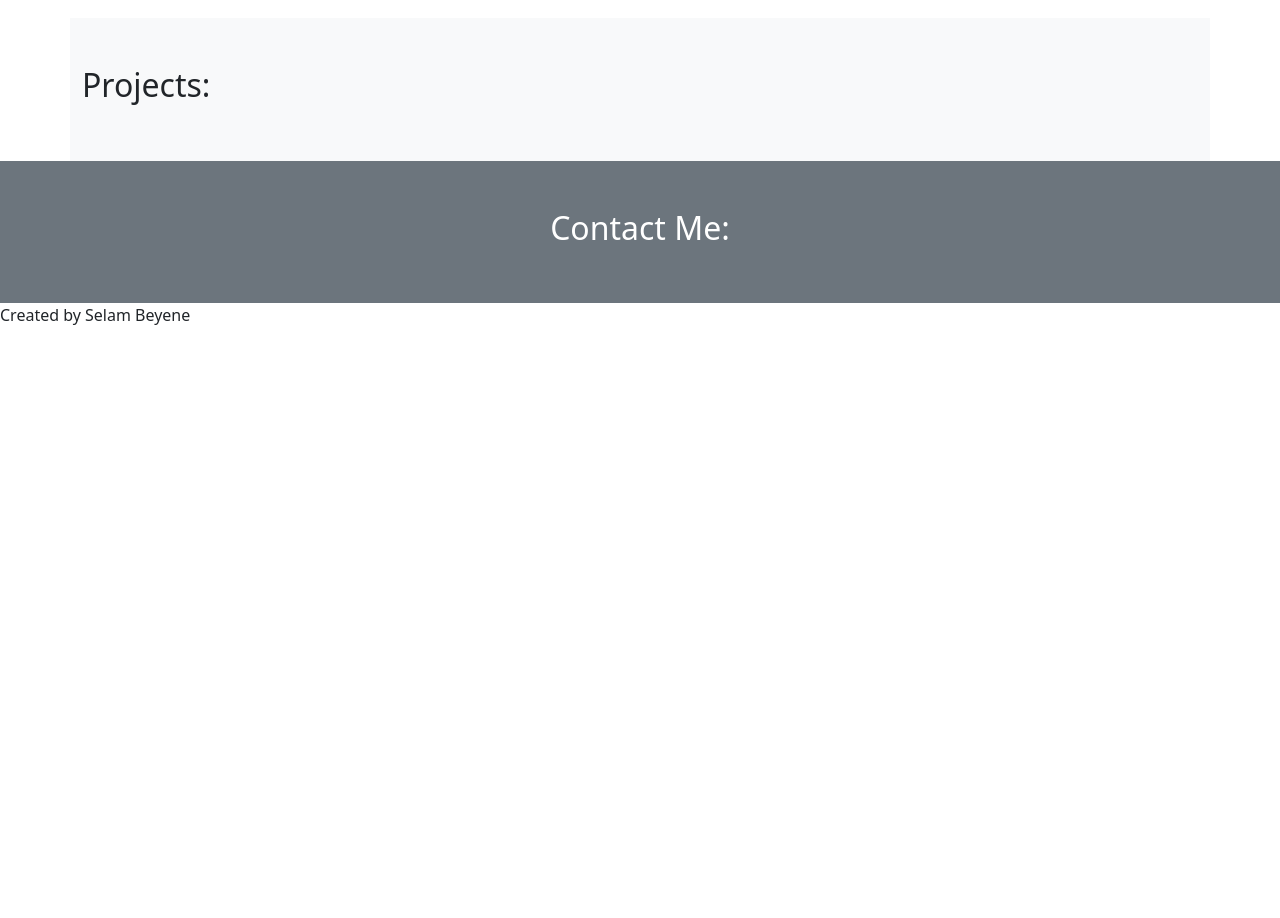
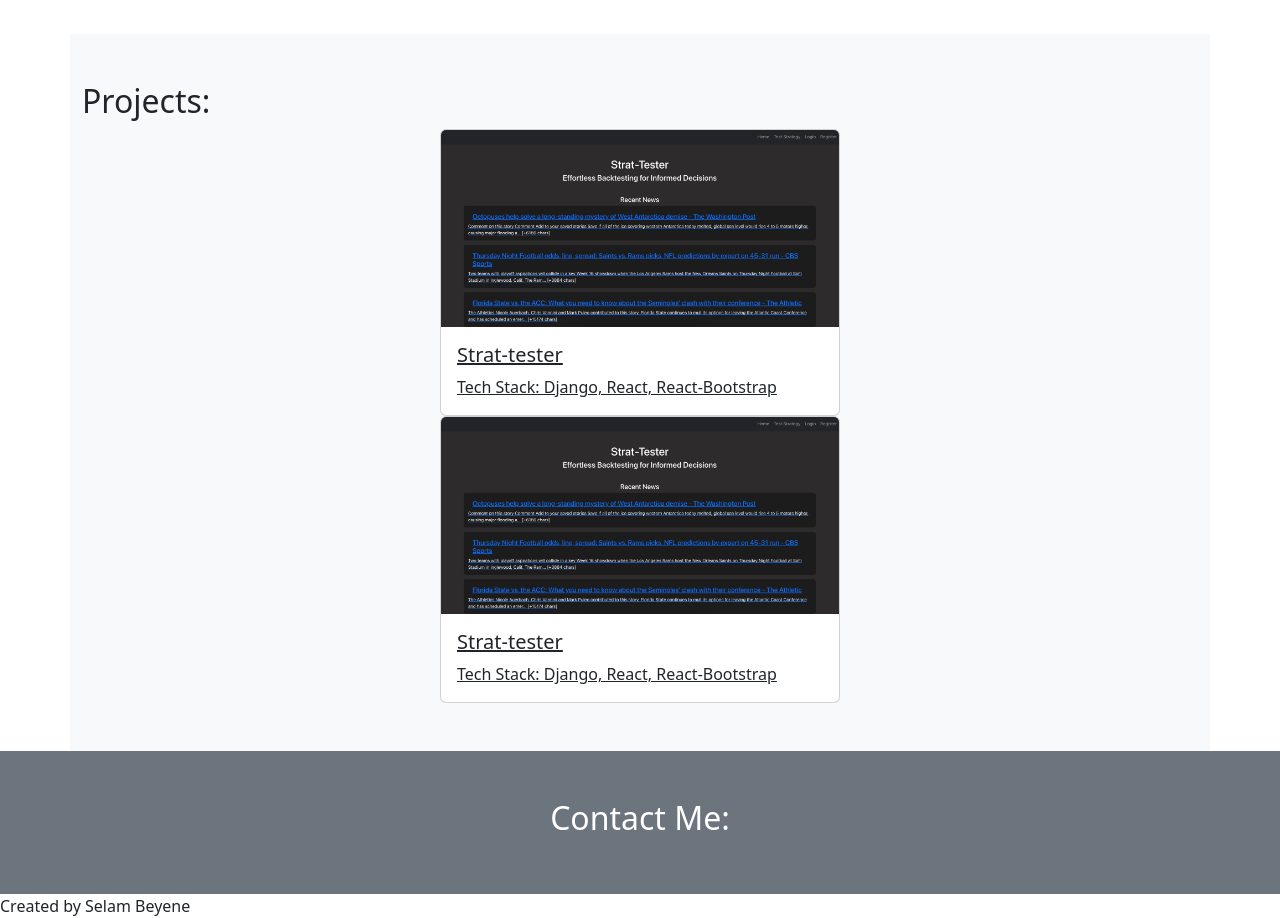
Before and after one commit to Slmbyn/Portfolio, a Next.js app: page / in a window 1280 px wide. Shown: the part 460-1378 px from the top of the page. Before the commit the page ends 800 px from the top, so only its background shows below. Built offline with nearby package versions, Linux system fonts and the light colour scheme.

Commit message:
adds project card template

```diff
--- a/pages/index.js
+++ b/pages/index.js
@@ -23,6 +23,7 @@ export default function Home() {
 
       {/* About Me Section */}
       <section className="container my-5">
+            <h2>About Me:</h2>
         <div className="row">
           <div className="col-md-6">
             <Image
@@ -33,9 +34,8 @@ export default function Home() {
             />
           </div>
           <div className="col-md-6">
-            <h2>About Me:</h2>
             <p>
-              I’m a methodically-minded software engineer and options trader, with an aptitude for efficient processes and function. My experiences prior to entering the software engineering field have helped me enhance my skills in detail-oriented work, process development, and rapid learning in fast-paced environments. My goal as a software engineer is to leverage my experiences alongside my technical expertise to support a team with a shared commitment to fostering positive community impact.
+              Im a methodically-minded software engineer and options trader, with an aptitude for efficient processes and function. My experiences prior to entering the software engineering field have helped me enhance my skills in detail-oriented work, process development, and rapid learning in fast-paced environments. My goal as a software engineer is to leverage my experiences alongside my technical expertise to support a team with a shared commitment to fostering positive community impact.
             </p>
           </div>
         </div>
@@ -44,7 +44,55 @@ export default function Home() {
       {/* Projects Section */}
       <section className="bg-light container py-5">
         <h2>Projects:</h2>
-        {/* Add your project content here */}
+        {/* STRATTESTER CARD */}
+        <a
+          href="https://github.com/Slmbyn/StratTester"
+          target="_blank"
+          rel="noopener noreferrer"
+          className="card mx-auto card-hover"
+          style={{ maxWidth: '400px' }}
+        >
+                    <Image
+            src="/strattester.png"
+            alt="Project Pic"
+            className="card-img-top"
+            width={200}
+            height={200}
+            layout="responsive"
+            objectFit="cover"
+          />
+          <div className="card-body">
+            <h5 className="card-title">Strat-tester</h5>
+            <p className="card-text">
+              Tech Stack: Django, React, React-Bootstrap
+            </p>
+          </div>
+        </a>
+
+        {/*  CARD */}
+        <a
+          href="https://github.com/Slmbyn/StratTester"
+          target="_blank"
+          rel="noopener noreferrer"
+          className="card mx-auto card-hover"
+          style={{ maxWidth: '400px' }}
+        >
+                    <Image
+            src="/strattester.png"
+            alt="Project Pic"
+            className="card-img-top"
+            width={200}
+            height={200}
+            layout="responsive"
+            objectFit="cover"
+          />
+          <div className="card-body">
+            <h5 className="card-title">Strat-tester</h5>
+            <p className="card-text">
+              Tech Stack: Django, React, React-Bootstrap
+            </p>
+          </div>
+        </a>
       </section>
 
       {/* Contact Me Section */}
```
Also changed, not shown: public/strattester.png (added).
